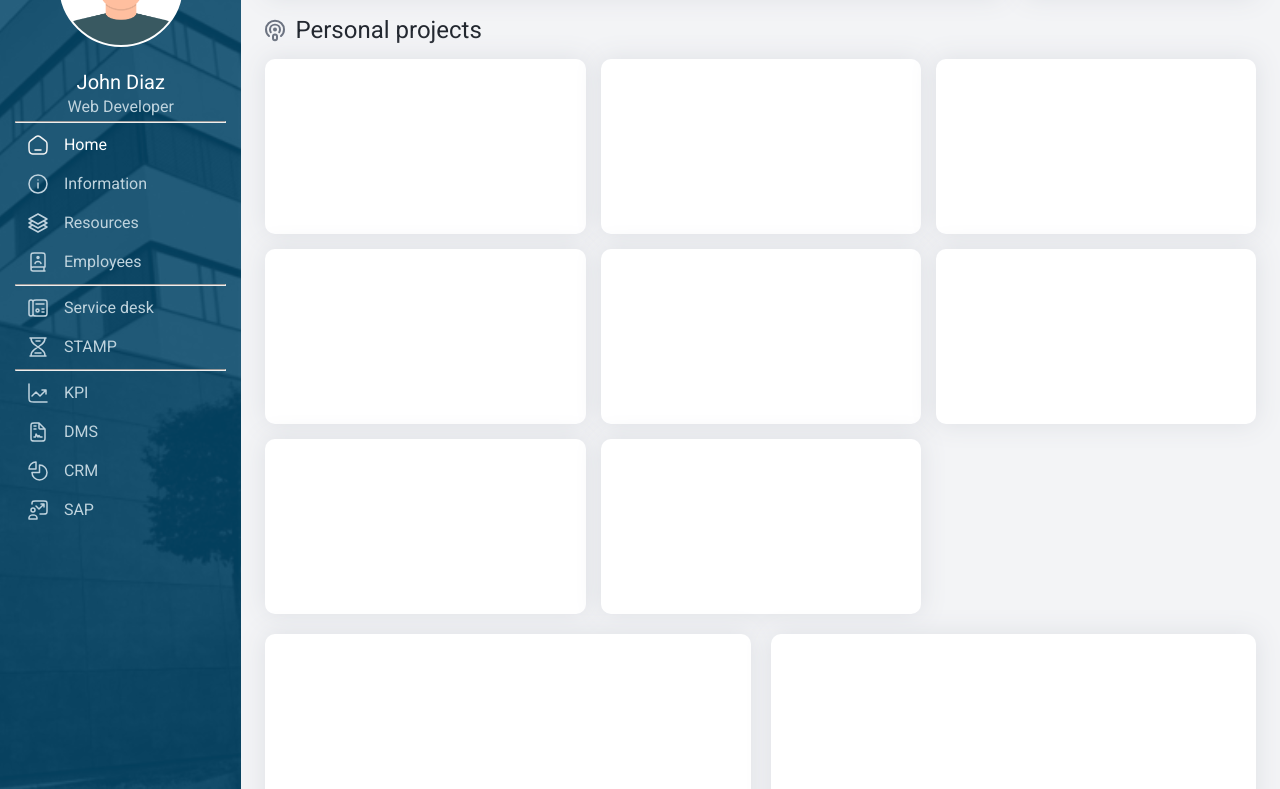
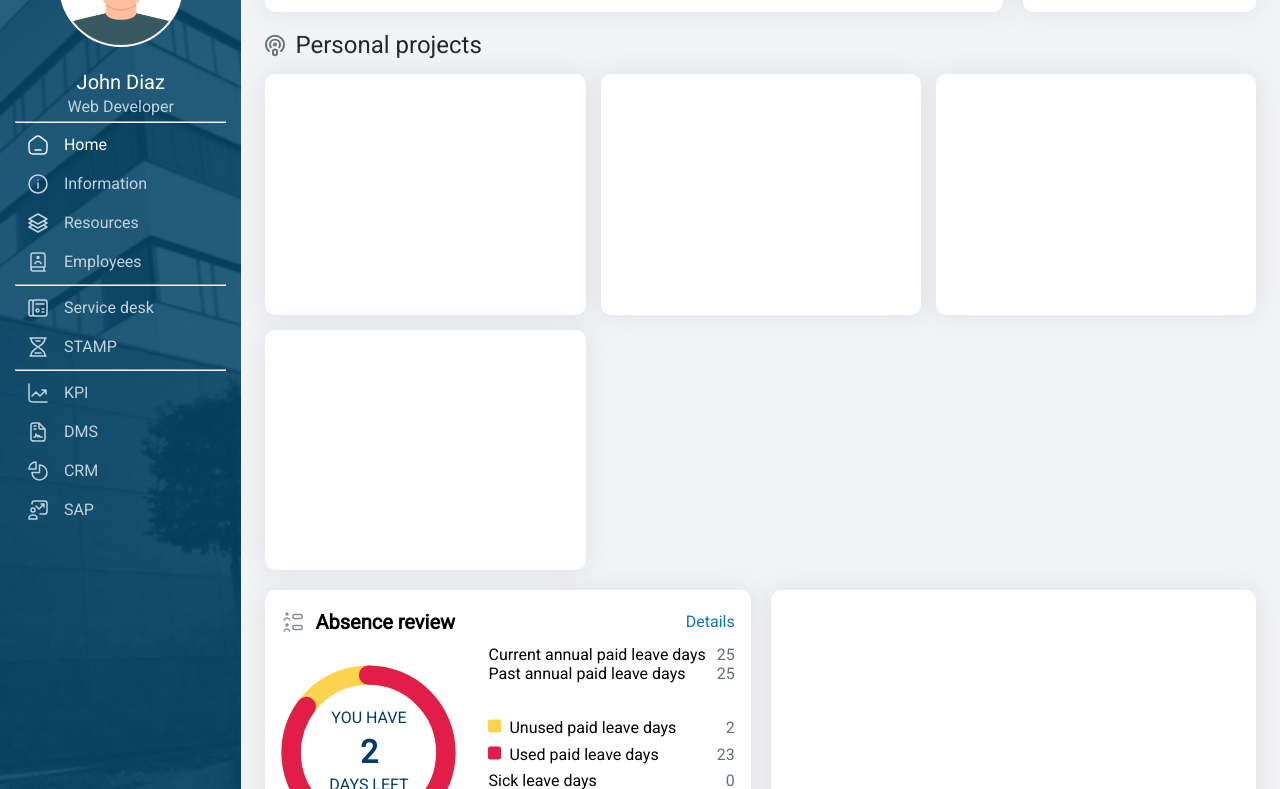
Before and after one commit to vespucchi/admin-dashboard, a website: page index.html in a window 1280 px wide. Shown: the part 147-936 px from the top of the page. Drawn offline with nearby package versions, Linux system fonts and the light colour scheme.

Commit message:
Finish absence card

```diff
--- a/index.html
+++ b/index.html
@@ -150,13 +150,71 @@
                 <div class="project-item"></div>
                 <div class="project-item"></div>
                 <div class="project-item"></div>
-                <div class="project-item"></div>
-                <div class="project-item"></div>
-                <div class="project-item"></div>
-                <div class="project-item"></div>
+
             </div>
-            <div class="vacation"></div>
-            <div class="calendar"></div>
+
+            <div class="card absence">
+                <div class="card-title">
+                    <img src="icons/poll-people.svg" alt="Attendance icon" class="icon-grey">
+                    <span class="card-title-text">Absence review</span>
+                    <a href="#" id="details">Details</a>
+                </div>
+                <div class="card-data">
+                    <div class="card-data-info">
+                        <div class="graph-container">
+                            <div class="percent">
+                                <svg viewBox="0 0 36 36" class="circular-chart">
+                                    <path class="circle" stroke-dasharray="100, 100" d="M18 2.0845
+                                            a 15.9155 15.9155 0 0 1 0 31.831
+                                            a 15.9155 15.9155 0 0 1 0 -31.831" />
+                                    <path class="circle" stroke-dasharray="85, 100" d="M18 2.0845
+                                            a 15.9155 15.9155 0 0 1 0 31.831
+                                            a 15.9155 15.9155 0 0 1 0 -31.831" />
+
+                                </svg>
+                            </div>
+                            <p>
+                                <span class="graph-text">YOU HAVE</span>
+                                <span class="graph-number">2</span>
+                                <span class="graph-text">DAYS LEFT</span>
+                            </p>
+                        </div>
+                    </div>
+                    <div class="abesence-days">
+                        <p class="day">
+                            <span class="day-text">Current annual paid leave days</span>
+                            <span class="day-number">25</span>
+                        </p>
+                        <p class="day">
+                            <span class="day-text">Past annual paid leave days</span>
+                            <span class="day-number">25</span>
+                        </p>
+                    </div>
+                    <div class="other-days">
+                        <p class="day">
+                            <span class="day-text unused">Unused paid leave days</span>
+                            <span class="day-number">2</span>
+                        </p>
+                        <p class="day">
+                            <span class="day-text used">Used paid leave days</span>
+                            <span class="day-number">23</span>
+                        </p>
+                        <p class="day">
+                            <span class="day-text">Sick leave days</span>
+                            <span class="day-number">0</span>
+                        </p>
+                        <p class="day">
+                            <span class="day-text">Business trip days</span>
+                            <span class="day-number">0</span>
+                        </p>
+                        <p class="day">
+                            <span class="day-text">Training days</span>
+                            <span class="day-number">10</span>
+                        </p>
+                    </div>
+                </div>
+            </div>
+            <div class="card calendar"></div>
         </div>
     </div>
 </body>
--- a/style.css
+++ b/style.css
@@ -142,28 +142,31 @@ img.icon-grey {
 .content {
     display: grid;
     grid-template-columns: 1fr 1fr 1fr 1fr;
-    grid-template-rows: 1fr 5fr 2fr;
+    grid-template-rows: 1fr 4fr 2fr;
     gap: 20px;
     grid-template-areas:
         "check-in check-in check-in meal"
-        "news news news news"
-        "vacation vacation calendar calendar";
+        "projects projects projects projects"
+        "absence absence calendar calendar";
     padding: 24px;
     background-color: #F3F4F6;
 }
 
-.check-in, .meal, .project-item, .vacation, .calendar {
+.card, .check-in, .meal, .project-item, .absence, .calendar {
     border-radius: var(--content-border-rad);
     background-color: var(--content-card-bg);
     filter: drop-shadow(0 0 0.75rem #DDDFE4);
 }
 
 .card {
-    grid-area: check-in;
-    padding: 8px 16px;
+    padding: 16px;
     display: flex;
     flex-direction: column;
     gap: 8px;
+}
+
+.check-in {
+    grid-area: check-in;
 }
 
 .meal {
@@ -171,7 +174,7 @@ img.icon-grey {
 }
 
 .projects {
-    grid-area: news;
+    grid-area: projects;
     display: grid;
     grid-template-columns: repeat(auto-fit, minmax(250px, 1fr));
     grid-template-rows: min-content auto;
@@ -195,8 +198,8 @@ img.icon-grey {
     min-height: 175px;
 }
 
-.vacation {
-    grid-area: vacation;
+.absence {
+    grid-area: absence;
 }
 
 .calendar {
@@ -251,3 +254,94 @@ img.icon-grey {
 .card-data-content-blue {
     color: #0C75BB;
 }
+
+.absence .card-data {
+    display: grid;
+    grid-template-columns: 1fr 2fr;
+    grid-template-rows: 1fr 3fr;
+    grid-template-areas:
+        "graphic days"
+        "graphic days";
+    gap: 32px;
+}
+
+.absence .card-data .card-data-info {
+    grid-area: graphic;
+}
+
+.absence .card-data .card-data-content {
+    grid-area: days;
+}
+
+.absence-days, .other-days {
+    display: flex;
+    flex-direction: column;
+    gap: 8px;
+}
+
+.day {
+    display: flex;
+    justify-content: space-between;
+}
+
+.day-number {
+    color: #676E79;
+}
+
+.absence .card-data .card-data-info {
+	margin-top: 15px;
+	display: flex;
+	align-items: center;
+	justify-content: space-around;
+	position: relative;
+}
+
+.unused::before {
+    content: url('icons/yellow.svg');
+    padding-right: 8px;
+}
+
+.used::before {
+    content: url('icons/pink.svg');
+    padding-right: 8px;
+}
+
+
+
+.graph-container {
+	position: relative;
+}
+
+.percent {
+	display: block;
+	width: 175px;
+	height: 175px;
+}
+
+.circle {
+	stroke: #FCD34D;
+	fill: none;
+	stroke-width: 4;
+}
+
+.circle:nth-child(2) {
+	stroke: #E11D48;
+    stroke-linecap: round;
+}
+
+.graph-container p {
+	position: absolute;
+	top: 50%;
+	left: 50%;
+	transform: translate(-50%, -50%);
+	color: #003B6B;
+	text-align: center;
+    display: flex;
+    flex-direction: column;
+    gap: 6px;
+}
+
+.graph-number {
+    font-size: 32px;
+    font-weight: bold;
+}
```
Also changed, not shown: icons/pink.svg (added), icons/poll-people.svg (added), icons/yellow.svg (added).
